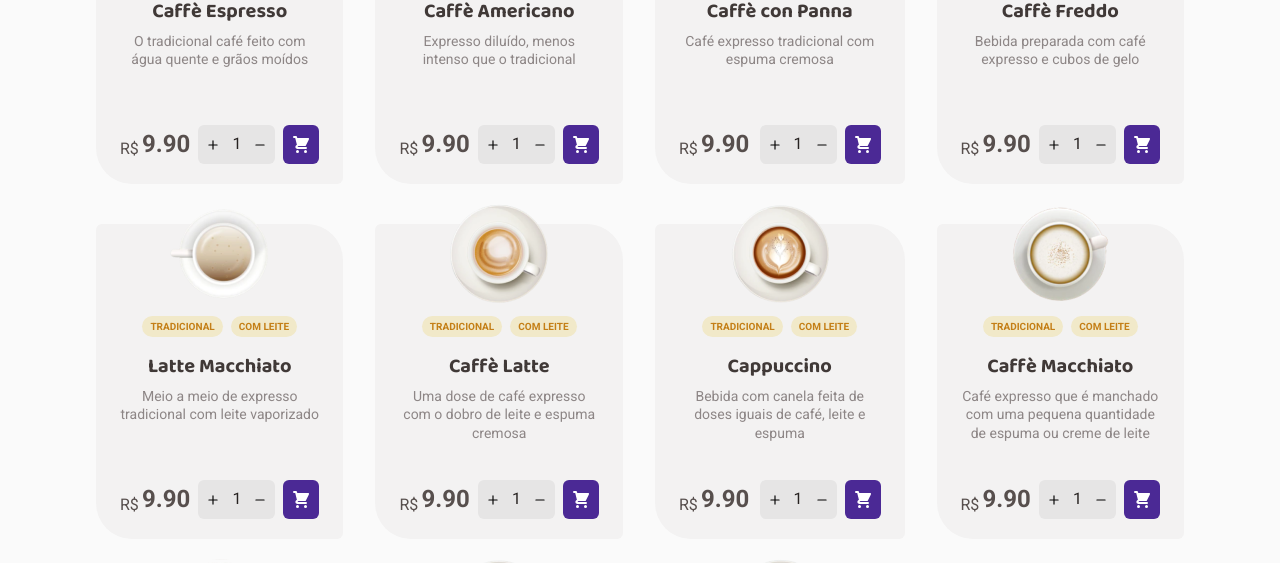
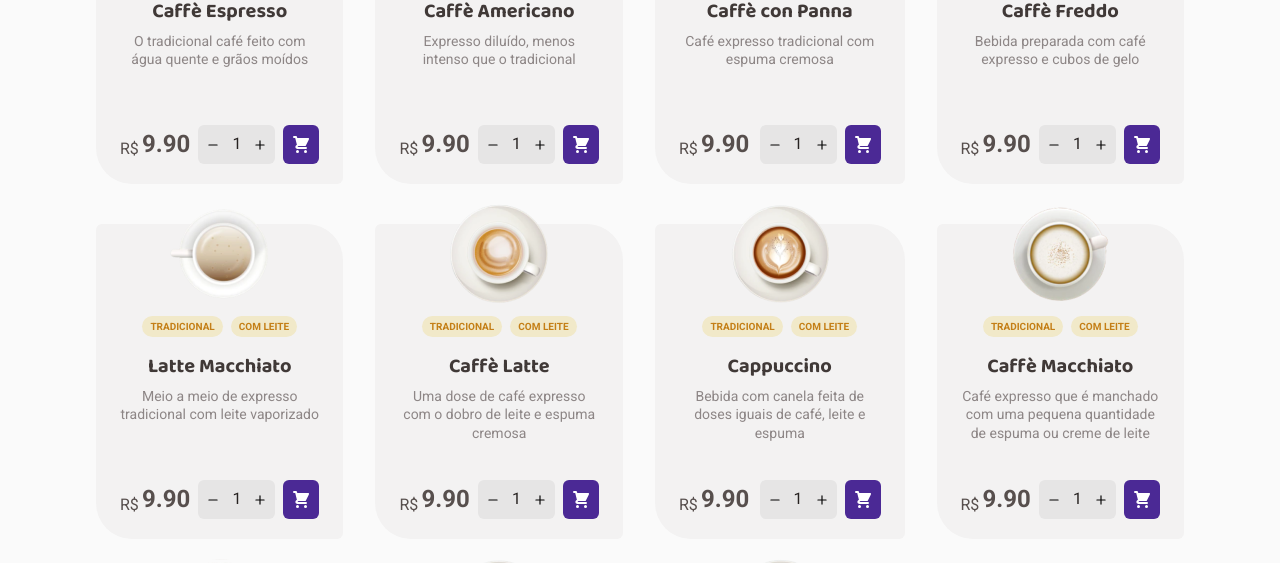
Before and after one commit to Robson16/coffee-delivery, a React (Vite) app: page / in a window 1280 px wide. Shown: the part 932-1495 px from the top of the page. Built offline with nearby package versions, Linux system fonts and the light colour scheme.

Commit message:
fix: input quantity buttons to correct position

```diff
--- a/src/components/Form/InputQuantity/index.tsx
+++ b/src/components/Form/InputQuantity/index.tsx
@@ -14,12 +14,12 @@ export function InputQuantity({
 }: InputQuantityProps) {
   return (
     <InputNumberContainer>
+      <Button onClick={decrementQuantity}>
+        <FiMinus size={14} />
+      </Button>
+      <span>{quantity}</span>
       <Button onClick={incrementQuantity}>
         <FiPlus size={14} />
-      </Button>
-      <span>{quantity}</span>
-      <Button onClick={decrementQuantity}>
-        <FiMinus size={14} />
       </Button>
     </InputNumberContainer>
   )
```
